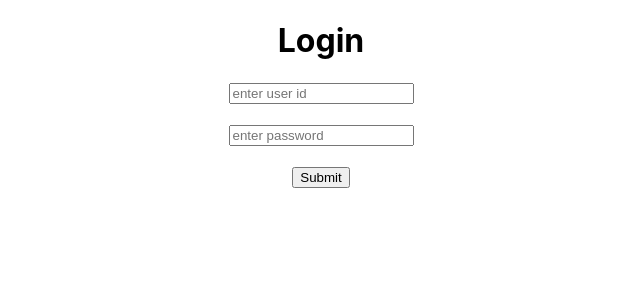
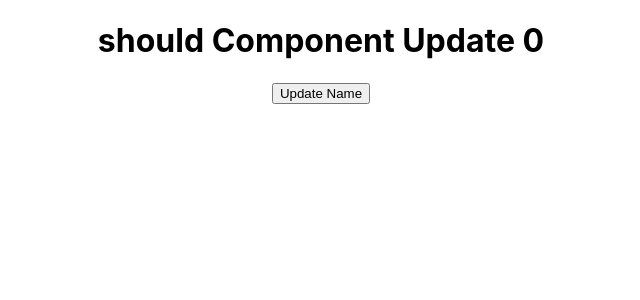
Before and after one commit to janakyraam-idexcel/react, a React (Create React App) app: page / in a window 1280 px wide. Shown: the top 300 px of the page, without its empty margins (319-959 px from the left). Built offline with nearby package versions, Linux system fonts and the light colour scheme.

Commit message:
commit
commit

```diff
--- a/src/App.js
+++ b/src/App.js
@@ -192,12 +192,151 @@ import Login from './Login';
 // }
 
 //Basic form validation
-function App(){
-  return(
-    <div className="App">
-      <Login/>
-    </div>
-  )
+// function App(){
+//   return(
+//     <div className="App">
+//       <Login/>
+//     </div>
+//   )
+// }
+
+//Pass functions as props
+// function App(){
+//   function getData(){
+//     alert("Hello from app component");
+//   }
+//   return(
+//     <div className="App">
+//       <User data={getData}/>
+//       <Student data={getData}/>
+//       {/* <User data={getData}/>
+//       <User data={getData}/> */}
+//     </div>
+//   )
+// }
+
+//Life cycle method
+// function App(){
+//   return(
+//     <div className="App">
+//       <h1>Life cycle method</h1>
+//       <button>Load product</button>  Mounting <br></br><br></br>
+//       <button>Update product</button> //Updating <br></br><br></br>
+//       <button>Remove product</button> //Unmounting
+//       {/* <App/> */}
+//     </div>
+//   )
+// }
+
+//First life cycle method
+
+// class App extends Component{
+//   constructor(){
+//     super();
+//     this.state={
+//       name:'test'
+//     }
+//     console.warn("constructor");
+//   }
+//   render(){
+//     console.warn("constructor");
+//     return(
+//           <div className="App">
+//             <h1>First Life cycle method {this.state.name}</h1>
+//           </div>
+//         )
+//       }
+// }
+
+//Render Life cycle method
+
+// function App(){
+//   const[name, setName]=useState("test")
+//     return(
+//           <div className="App">
+//             <User name={name}/>
+//             <button onClick={()=>setName("abc")}>Update name</button>
+//           </div>
+//         )
+// }
+
+
+//Component Did mount Life cycle
+// class App extends Component{
+//   constructor(){
+//     super();
+//     console.warn("constructor");
+//     this.state={name:"test"}
+//   }
+//   componentDidMount(){
+//     console.warn("constructor");
+//     //console.warn(this.setState({name:"abc"}));
+//   }
+//   render(){
+//     console.warn("constructor");
+//     return(
+//           <div className="App">
+//             <h1>Component Did Mount {this.state.name}</h1>
+//             <button onClick={()=>this.setState({name:"abc"})}>Update</button>
+//           </div>
+//         )
+//       }
+// }
+
+//Component did update Life cycle
+// class App extends Component{
+//   constructor(){
+//     super();
+//     console.warn("constructor");
+//     this.state={
+//       name:"test",
+//       count:0
+//     }
+//   }
+//   componentDidUpdate(prevProps, prevState, snapshot){
+//     console.warn("componentDidUpdate", prevState);
+//     // if(this.state.count<10){
+//     //   this.setState({count:this.state.count+1});
+//     // }
+//   }
+//   render(){
+//     console.warn("render");
+//     return(
+//           <div className="App">
+//             <h1>Component Did Update {this.state.name}{this.state.count}</h1>
+//             {/* <button onClick={()=>{this.setState({name:"abc"})}}>Update Name</button> */}
+//             <button onClick={()=>{this.setState({count:this.state.count+1})}}>Update Name</button>
+//           </div>
+//         )
+//       }
+// }
+
+//should component update life cycle
+
+class App extends Component{
+  constructor(){
+    super();
+    console.warn("constructor");
+    this.state={
+      count:0
+    }
+  }
+  shouldComponentUpdate(){
+    console.warn("shouldComponentUpdate", this.state.count);
+    // return true;
+    if (this.state.count<5){
+      return true;
+    }
+  }
+  render(){
+    console.warn("render");
+    return(
+          <div className="App">
+            <h1>should Component Update {this.state.count}</h1>
+            <button onClick={()=>{this.setState({count:this.state.count+1})}}>Update Name</button>
+          </div>
+        )
+      }
 }
 
 export default App;
--- a/src/Student.js
+++ b/src/Student.js
@@ -9,17 +9,27 @@
 //     )
 // }
 
-import React, { Component } from "react";
-export default class Student extends Component{
-    render(){
-        console.warn(this.props.name)
-        return(
-            <div>
-                <h1>Hello {this.props.name}</h1>
-                <h2>Email: {this.props.email}</h2>
-            </div>
+// import React, { Component } from "react";
+// export default class Student extends Component{
+//     render(){
+//         console.warn(this.props.name)
+//         return(
+//             <div>
+//                 <h1>Hello {this.props.name}</h1>
+//                 <h2>Email: {this.props.email}</h2>
+//             </div>
+//     )
+//     }
+// }
+
+function Student(props) {
+    return(
+        <div className="User">
+            <h1>Student Component</h1>
+            <button onClick={props.data}>Call Function</button>
+        </div>
     )
-    }
+
 }
 
-//export default Student;
+export default Student;
--- a/src/User.js
+++ b/src/User.js
@@ -6,7 +6,7 @@
 //     );
 //   }
 
-import React from "react";
+//import React from "react";
 
 // export function User(){
 //   return(
@@ -31,10 +31,40 @@ import React from "react";
 
 // export default User;
 
-function User(){
+//function User(){
     // return (<div>{30*30}</div>);
     // return React.createElement("h1",null,"Hello");
-    return (<div>Hello</div>);
-}
+    //return (<div>Hello</div>);
+//}
 
-export default User;
+//export default User;
+
+// function User(props) {
+//     return(
+//         <div className="User">
+//             <h1>User Component</h1>
+//             <button onClick={props.data}>Call Function</button>
+//         </div>
+//     )
+
+// }
+
+// import React from "react";
+
+// class User extends React.Component {
+//     constructor(){
+//         super();
+//         this.state={email:"test@gmail.com"};
+//     }
+//     render() {
+//         console.warn("render", this.state.email);
+//         return(
+//             <div>
+//                 <h1>User Component</h1>
+//                 <button onClick={()=>this.setState({email:"abc@gnmail.com"})}>update Email</button>
+//             </div>
+//         )
+//     }
+// }
+
+// export default User;
```
Also changed, not shown: React_Interview_Questions_And_Answers.txt.
